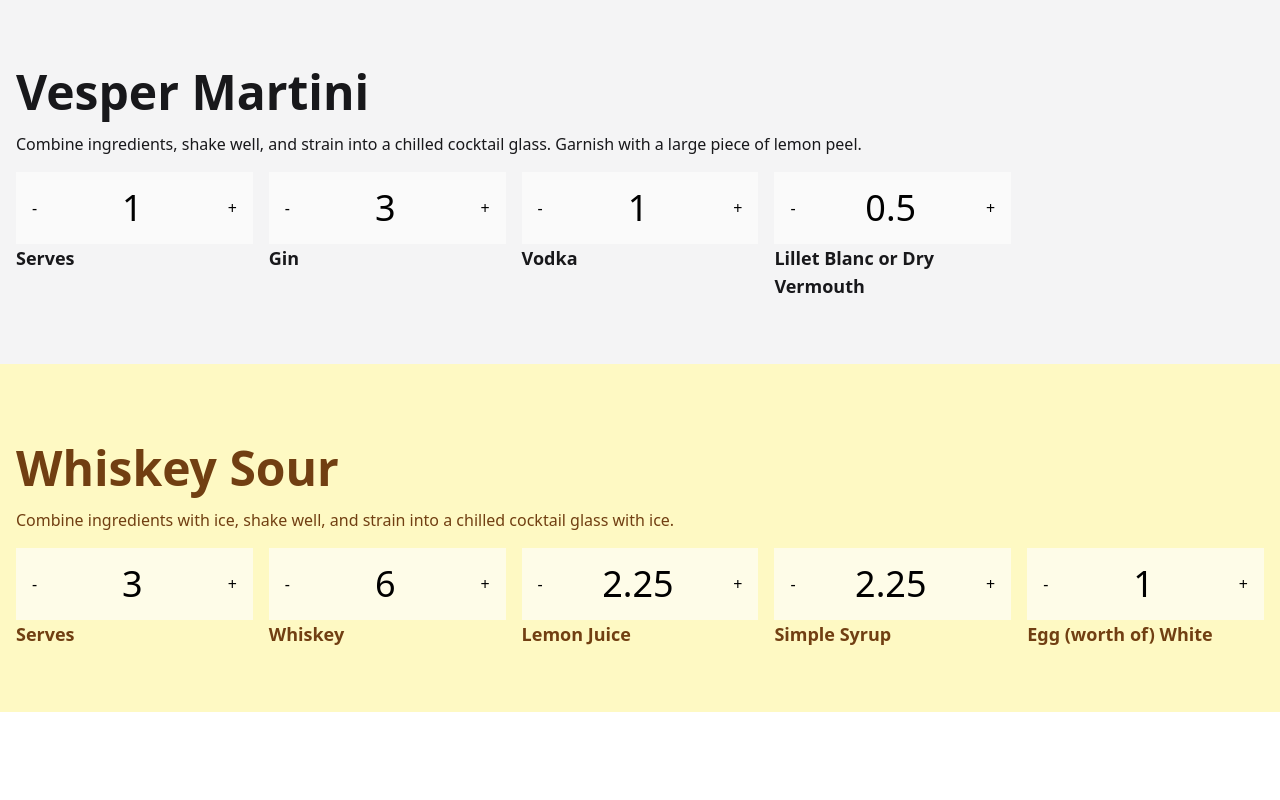
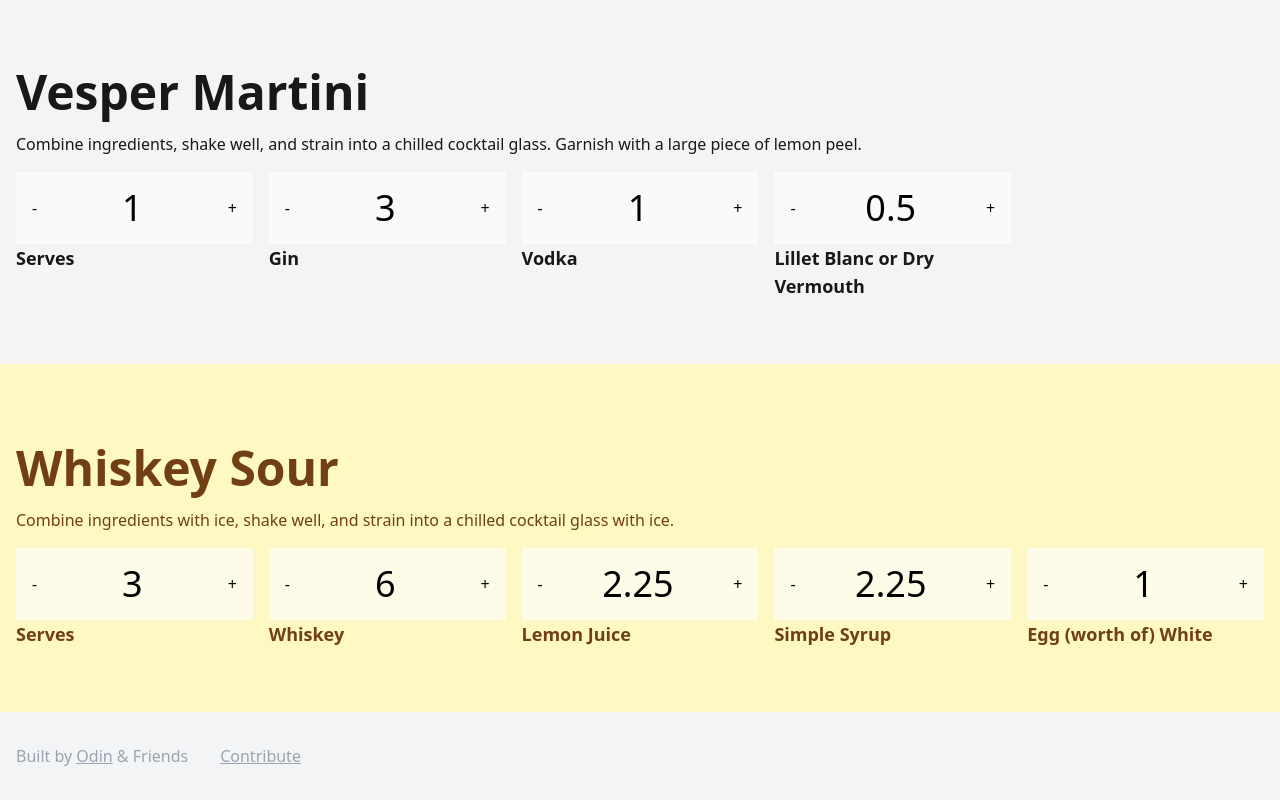
Before and after one commit to twe4ked/cocktailratios, a website built with Vite: page index.html in a window 1280 px wide. Shown: the part 2576-3376 px from the top of the page. Before the commit the page ends 3288 px from the top, so only its background shows below. Built offline with nearby package versions, Linux system fonts and the light colour scheme.

Commit message:
Add simple footer

```diff
--- a/index.html
+++ b/index.html
@@ -12,6 +12,16 @@
       <div class="py-8 px-4 bg-gray-100 text-gray-900">
         <div class="container m-auto">
           <h1 class="text-2xl font-bold my-4"><a href="#">Cocktail Ratios</a></h1>
+        </div>
+      </div>
+    </template>
+    <template id="footer">
+      <div class="py-8 px-4 bg-gray-100 text-gray-900">
+        <div class="container m-auto flex space-x-8">
+          <span class="text-gray-400">
+            Built by <a href="https://odindutton.com/" class="text-gray-400 hover:text-gray-500 underline">Odin</a> &amp; Friends
+          </span>
+          <a href="https://github.com/twe4ked/cocktailratios" class="text-gray-400 hover:text-gray-500 underline">Contribute</a>
         </div>
       </div>
     </template>
--- a/src/main.ts
+++ b/src/main.ts
@@ -7,9 +7,7 @@ const app = document.querySelector<HTMLDivElement>("#app")!
 const cocktailRowTemplate = document.querySelector<HTMLTemplateElement>("template#cocktail_row")!;
 const ingredientTemplate = document.querySelector<HTMLTemplateElement>("template#ingredient")!;
 const headerTemplate = document.querySelector<HTMLTemplateElement>("template#header")!;
-
-const headerComponent = headerTemplate.content.cloneNode(true) as DocumentFragment
-app.appendChild(headerComponent);
+const footerTemplate = document.querySelector<HTMLTemplateElement>("template#footer")!;
 
 app.addEventListener("input", (event) => {
   const input = event.target! as HTMLInputElement
@@ -114,8 +112,14 @@ const renderIngredient = (recipe: Recipe, ingredient: Ingredient): Node => {
   return ingredientComponent
 }
 
+const headerComponent = headerTemplate.content.cloneNode(true) as DocumentFragment
+app.appendChild(headerComponent);
+
 for (const recipe of recipes) {
   app.appendChild(
     renderRecipe(recipe)
   );
 }
+
+const footerComponent = footerTemplate.content.cloneNode(true) as DocumentFragment
+app.appendChild(footerComponent);
```
